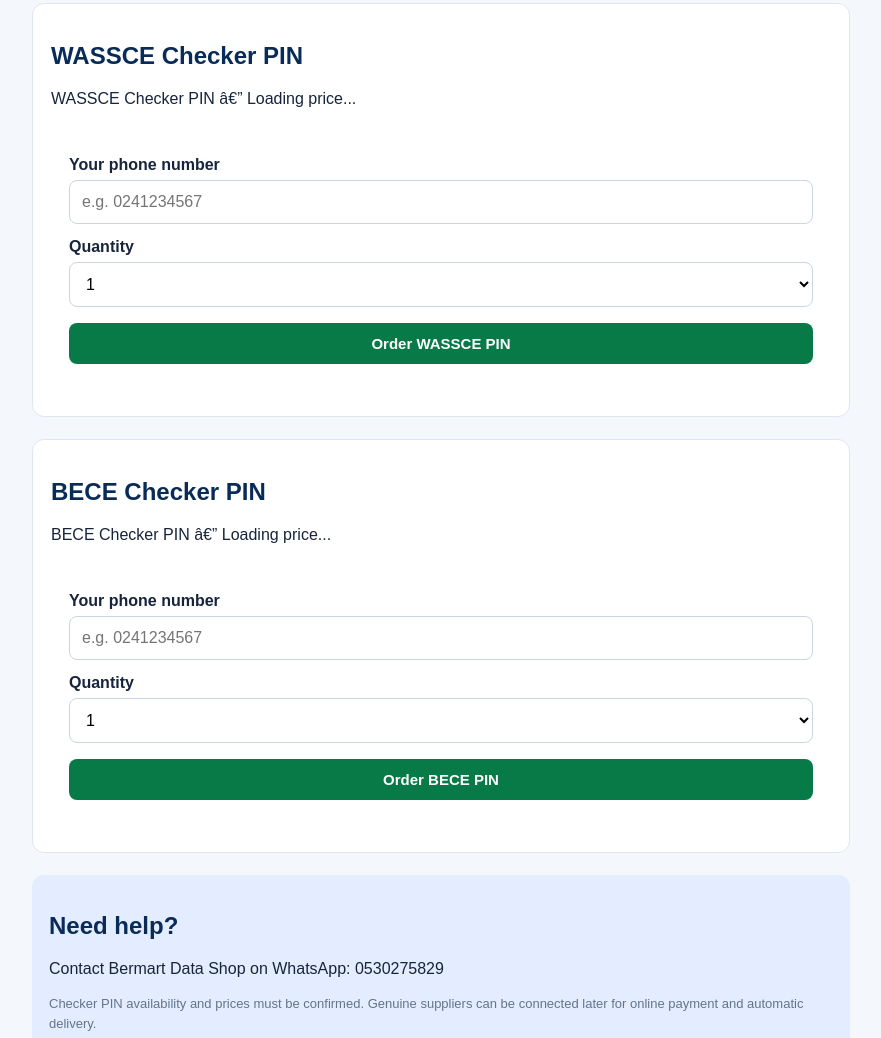
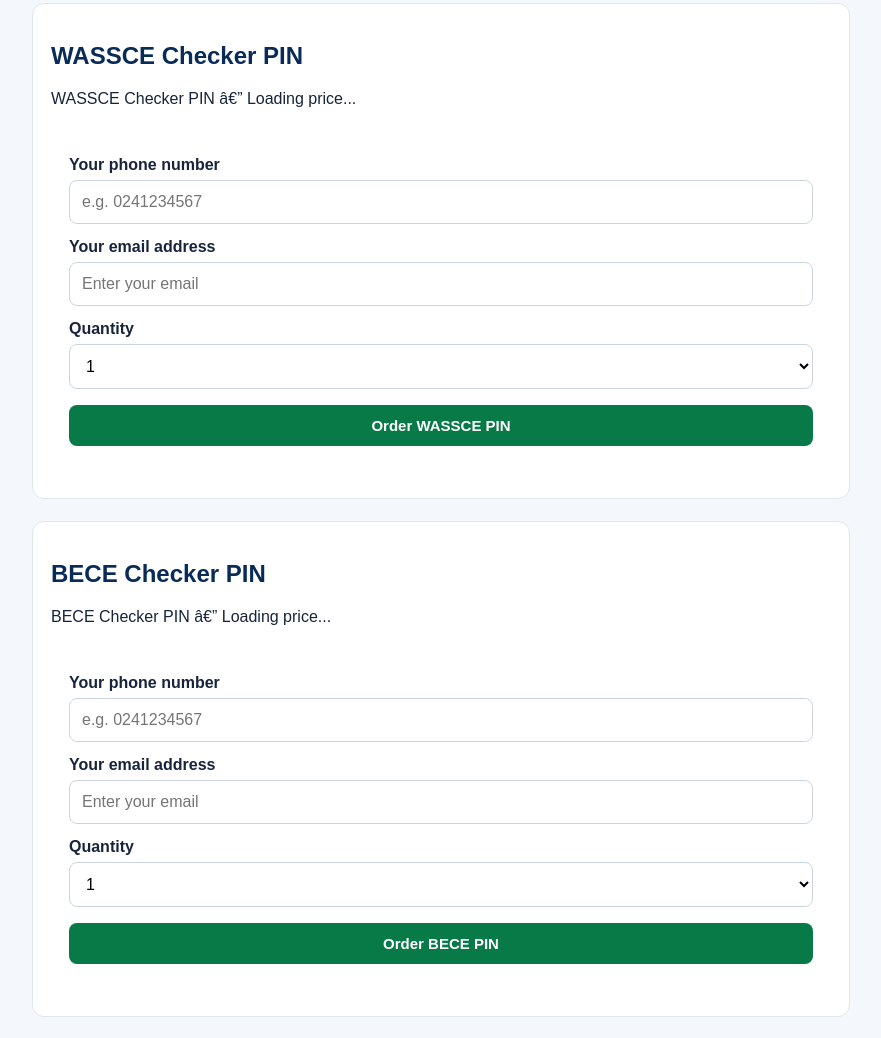
Before and after one commit to aboagyeemma5521-ux/Ghana-digital-shop-, a plain HTML site: page index.html in a window 1280 px wide. Shown: the part 1317-2355 px from the top of the page, without its empty margins (199-1080 px from the left). Drawn offline with nearby package versions, Linux system fonts and the light colour scheme; no server answers.

Commit message:
Update index.html

```diff
--- a/index.html
+++ b/index.html
@@ -247,7 +247,8 @@ footer{text-align:center;padding:25px;color:#64748b}
 <label for="wphone">Your phone number</label>
 
 <input id="wphone" type="tel" placeholder="e.g. 0241234567" required>
-
+<label for="wemail">Your email address</label>
+<input id="wemail" type="email" placeholder="Enter your email" required>
 <label for="wqty">Quantity</label>
 
 <select id="wqty"><option>1</option><option>2</option><option>3</option><option>5</option></select>
@@ -273,7 +274,8 @@ footer{text-align:center;padding:25px;color:#64748b}
 <label for="bphone">Your phone number</label>
 
 <input id="bphone" type="tel" placeholder="e.g. 0241234567" required>
-
+<label for="bemail">Your email address</label>
+<input id="bemail" type="email" placeholder="Enter your email" required>
 <label for="bqty">Quantity</label>
 
 <select id="bqty"><option>1</option><option>2</option><option>3</option><option>5</option></select>
```
